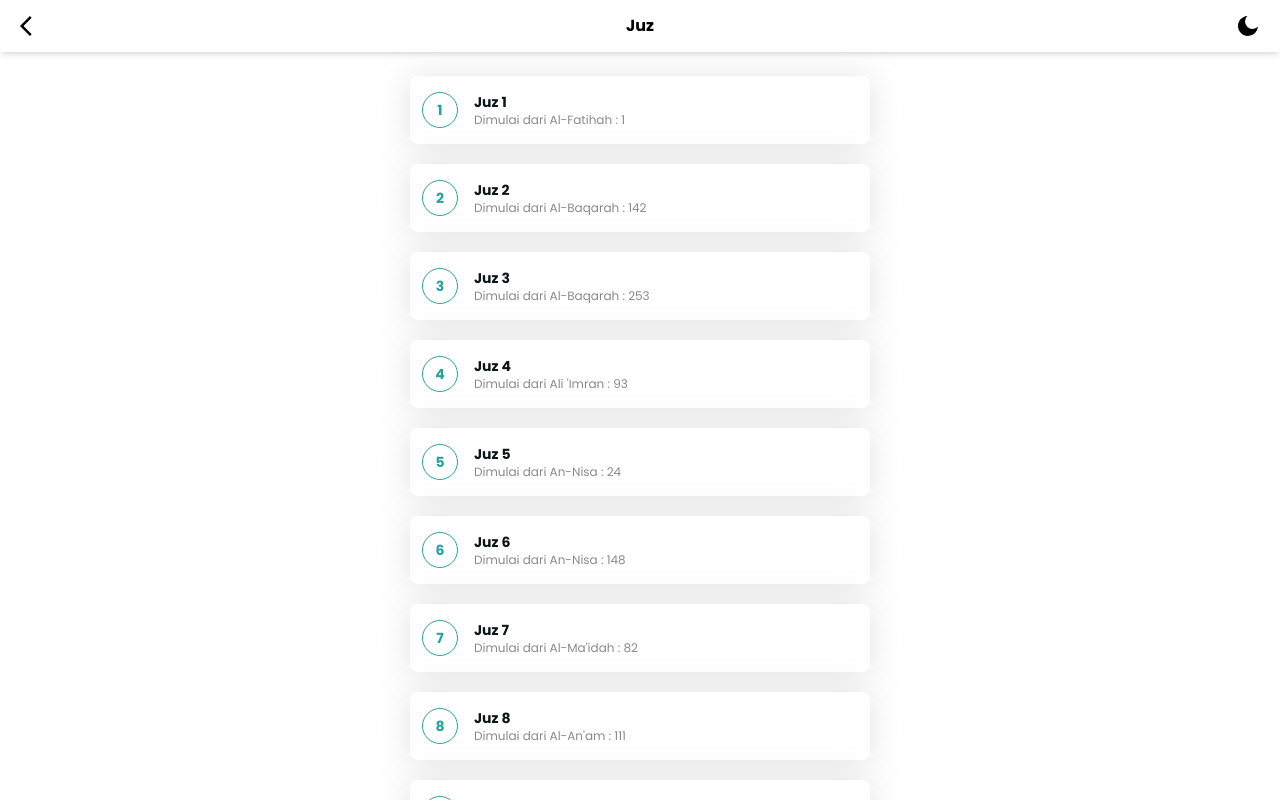
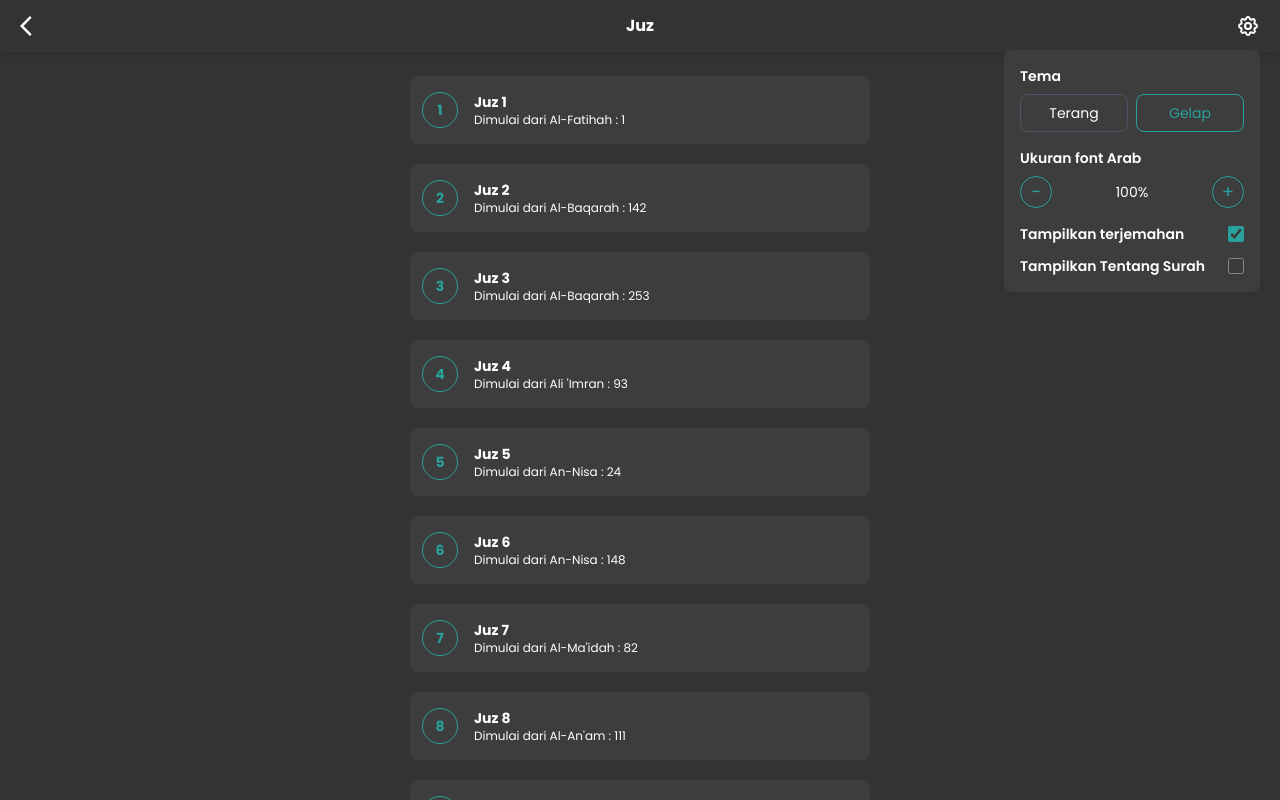
Before and after one commit to alvinindra/quranku, a Next.js app: page /juz in a window 1280 px wide. Both pictures are taken after a click on the button 1248 px from the left and 26 px from the top of the page. Shown: the top 800 px of the page. Built offline with nearby package versions, Linux system fonts and the light colour scheme.

Commit message:
refactor: global settings panel in header (theme + reading prefs + tentang surah)

```diff
--- a/src/app/layout.tsx
+++ b/src/app/layout.tsx
@@ -1,6 +1,7 @@
 import type { Metadata, Viewport } from "next"
 import "@/styles/globals.css"
 import { ThemeProvider } from "@/components/theme-provider"
+import ReadingPrefsProvider from "@/components/reading/ReadingPrefsProvider"
 import { sharedMetadata } from "@/data/sharedMetadata"
 import { isepMisbah, poppins } from "./fonts/fonts"
 
@@ -26,7 +27,7 @@ export default function RootLayout({
           className={`${isepMisbah.variable} ${poppins.variable} font-sans min-h-screen antialiased bg-white dark:bg-[#333333] max-w-[500px] mx-auto transition-colors dark:bg-dark dark:text-white`}
         >
           <ThemeProvider defaultTheme="dark" attribute="class">
-            {children}
+            <ReadingPrefsProvider>{children}</ReadingPrefsProvider>
           </ThemeProvider>
         </body>
       </html>
--- a/src/app/surah/[id]/page.tsx
+++ b/src/app/surah/[id]/page.tsx
@@ -2,8 +2,6 @@ import Image from "next/image";
 import Header from "@/components/layout/Header";
 import Verse from "@/components/Verse";
 import SurahContextBlock from "@/components/surah/SurahContextBlock";
-import ReadingPrefsProvider from "@/components/reading/ReadingPrefsProvider";
-import ReadingSettings from "@/components/reading/ReadingSettings";
 import ResumeReading from "@/components/reading/ResumeReading";
 import surahInfo from "@/data/surah-info.json";
 import { Metadata } from "next";
@@ -86,12 +84,10 @@ export default async function SurahPage({ params }: {
             </div>
           </div>
         </div>
-        <ReadingPrefsProvider>
         <div className="flex flex-col relative w-full">
           {info?.opening && (
             <SurahContextBlock title="Tentang Surah" html={info.opening} />
           )}
-            <ReadingSettings />
           <ResumeReading numberSurah={surah.number} />
           <Verse
             numberSurah={surah.number}
@@ -104,7 +100,6 @@ export default async function SurahPage({ params }: {
             <SurahContextBlock title="Penutup" html={info.closing} />
           )}
         </div>
-        </ReadingPrefsProvider>
       </div>
     </>
   );
--- a/src/components/base/ToggleDarkMode.tsx
+++ /dev/null
@@ -1,38 +0,0 @@
-"use client"
-
-import { useTheme } from "next-themes"
-import { MouseEvent, useEffect, useState } from "react"
-import Image from "next/image"
-
-export default function ToggleDarkMode() {
-  const [mounted, setMounted] = useState(false)
-  const { resolvedTheme, setTheme } = useTheme()
-
-  useEffect(() => {
-    setMounted(true)
-  }, [])
-
-  if (!mounted) {
-    return null
-  }
-
-  const handleToggleTheme = (event: MouseEvent) => {
-    event.preventDefault()
-    setTheme(resolvedTheme === "light" ? "dark" : "light")
-  }
-
-  return (
-    <button onClick={handleToggleTheme}>
-      <Image
-        src={
-          resolvedTheme === "dark"
-            ? "/images/icon/dark-theme.svg"
-            : "/images/icon/light-theme.svg"
-        }
-        width={24}
-        height={24}
-        alt="Toggle Theme"
-      />
-    </button>
-  )
-}
--- a/src/components/layout/Header.tsx
+++ b/src/components/layout/Header.tsx
@@ -1,7 +1,7 @@
 "use client"
 
 import { useRouter } from 'next/navigation'
-import ToggleDarkMode from '@/components/base/ToggleDarkMode'
+import AppSettings from '@/components/settings/AppSettings'
 import { cn } from '@/lib/utils'
 
 type HeaderProps = {
@@ -57,7 +57,7 @@ export default function Header({
           {title}
         </div>
       </div>
-      <ToggleDarkMode />
+      <AppSettings />
     </header>
   )
 }
--- a/src/components/reading/ReadingPrefsProvider.tsx
+++ b/src/components/reading/ReadingPrefsProvider.tsx
@@ -15,6 +15,7 @@ import type { ReadingPrefs } from "@/types/ReadingPrefs";
 const DEFAULT_PREFS: ReadingPrefs = {
   arabicFontScale: 1,
   showTranslation: true,
+  showSurahContext: false,
 };
 
 type ReadingPrefsContextValue = {
--- a/src/components/reading/ReadingSettings.tsx
+++ b/src/components/settings/AppSettings.tsx
@@ -1,6 +1,7 @@
 "use client";
 
-import { useState } from "react";
+import { useEffect, useState } from "react";
+import { useTheme } from "next-themes";
 import { useReadingPrefs } from "@/components/reading/ReadingPrefsProvider";
 
 const MIN_SCALE = 0.8;
@@ -10,9 +11,18 @@ const STEP = 0.1;
 const clamp = (value: number) =>
   Math.min(MAX_SCALE, Math.max(MIN_SCALE, Math.round(value * 10) / 10));
 
-export default function ReadingSettings() {
+export default function AppSettings() {
   const { prefs, setPrefs } = useReadingPrefs();
+  const { resolvedTheme, setTheme } = useTheme();
+  const [mounted, setMounted] = useState(false);
   const [isOpen, setIsOpen] = useState(false);
+
+  // next-themes resolves on the client only; guard against hydration mismatch.
+  useEffect(() => {
+    setMounted(true);
+  }, []);
+
+  const isDark = resolvedTheme === "dark";
 
   const decrease = () =>
     setPrefs({ arabicFontScale: clamp(prefs.arabicFontScale - STEP) });
@@ -20,20 +30,21 @@ export default function ReadingSettings() {
     setPrefs({ arabicFontScale: clamp(prefs.arabicFontScale + STEP) });
 
   return (
-    <div className="relative mb-4 flex justify-end">
+    <div className="relative">
       <button
         type="button"
         onClick={() => setIsOpen((prev) => !prev)}
         aria-expanded={isOpen}
-        aria-label="Pengaturan bacaan"
-        className="flex h-9 w-9 cursor-pointer items-center justify-center rounded-full bg-white text-[#29A19C] drop-shadow-custom dark:bg-[#3D3D3D] dark:drop-shadow-dark"
+        aria-label="Pengaturan"
+        className="flex h-6 w-6 cursor-pointer items-center justify-center text-[#0C1517] dark:text-white"
       >
         <svg
-          className="h-5 w-5"
+          className="h-6 w-6"
           fill="none"
           stroke="currentColor"
           viewBox="0 0 24 24"
           xmlns="http://www.w3.org/2000/svg"
+          aria-hidden="true"
         >
           <path
             strokeLinecap="round"
@@ -51,7 +62,39 @@ export default function ReadingSettings() {
       </button>
 
       {isOpen && (
-        <div className="absolute top-11 right-0 z-50 w-64 rounded-lg bg-white p-4 drop-shadow-custom dark:bg-[#3D3D3D] dark:drop-shadow-dark">
+        <div className="drop-shadow-custom dark:drop-shadow-dark absolute top-9 right-0 z-50 w-64 rounded-lg bg-white p-4 dark:bg-[#3D3D3D]">
+          <div className="mb-4">
+            <div className="mb-2 text-sm font-semibold text-[#0C1517] dark:text-white">
+              Tema
+            </div>
+            <div className="flex gap-2">
+              <button
+                type="button"
+                onClick={() => setTheme("light")}
+                aria-pressed={mounted ? !isDark : undefined}
+                className={`flex-1 cursor-pointer rounded-lg border px-3 py-2 text-sm ${
+                  mounted && !isDark
+                    ? "border-[#29A19C] text-[#29A19C]"
+                    : "border-gray-300 text-[#8A8A8E] dark:border-gray-600 dark:text-white"
+                }`}
+              >
+                Terang
+              </button>
+              <button
+                type="button"
+                onClick={() => setTheme("dark")}
+                aria-pressed={mounted ? isDark : undefined}
+                className={`flex-1 cursor-pointer rounded-lg border px-3 py-2 text-sm ${
+                  mounted && isDark
+                    ? "border-[#29A19C] text-[#29A19C]"
+                    : "border-gray-300 text-[#8A8A8E] dark:border-gray-600 dark:text-white"
+                }`}
+              >
+                Gelap
+              </button>
+            </div>
+          </div>
+
           <div className="mb-4">
             <div className="mb-2 text-sm font-semibold text-[#0C1517] dark:text-white">
               Ukuran font Arab
@@ -81,7 +124,7 @@ export default function ReadingSettings() {
             </div>
           </div>
 
-          <label className="flex cursor-pointer items-center justify-between">
+          <label className="mb-3 flex cursor-pointer items-center justify-between">
             <span className="text-sm font-semibold text-[#0C1517] dark:text-white">
               Tampilkan terjemahan
             </span>
@@ -94,6 +137,20 @@ export default function ReadingSettings() {
               className="h-4 w-4 accent-[#29A19C]"
             />
           </label>
+
+          <label className="flex cursor-pointer items-center justify-between">
+            <span className="text-sm font-semibold text-[#0C1517] dark:text-white">
+              Tampilkan Tentang Surah
+            </span>
+            <input
+              type="checkbox"
+              checked={prefs.showSurahContext}
+              onChange={(event) =>
+                setPrefs({ showSurahContext: event.target.checked })
+              }
+              className="h-4 w-4 accent-[#29A19C]"
+            />
+          </label>
         </div>
       )}
     </div>
--- a/src/components/surah/SurahContextBlock.tsx
+++ b/src/components/surah/SurahContextBlock.tsx
@@ -1,6 +1,7 @@
 "use client";
 
 import { useState } from "react";
+import { useReadingPrefs } from "@/components/reading/ReadingPrefsProvider";
 
 type SurahContextBlockProps = {
   title: string;
@@ -13,7 +14,11 @@ export default function SurahContextBlock({
   html,
   defaultOpen = false,
 }: SurahContextBlockProps) {
+  const { prefs } = useReadingPrefs();
   const [isOpen, setIsOpen] = useState(defaultOpen);
+
+  // Hidden by default; controlled globally via the settings panel toggle.
+  if (!prefs.showSurahContext) return null;
 
   return (
     <div className="drop-shadow-custom dark:drop-shadow-dark mb-6 rounded-lg bg-white px-3 py-4 dark:bg-[#3D3D3D]">
--- a/src/types/ReadingPrefs.ts
+++ b/src/types/ReadingPrefs.ts
@@ -1 +1,5 @@
-export type ReadingPrefs = { arabicFontScale: number; showTranslation: boolean }
+export type ReadingPrefs = {
+  arabicFontScale: number
+  showTranslation: boolean
+  showSurahContext: boolean
+}
```
Lines whose indentation alone changed are shown as unchanged.
